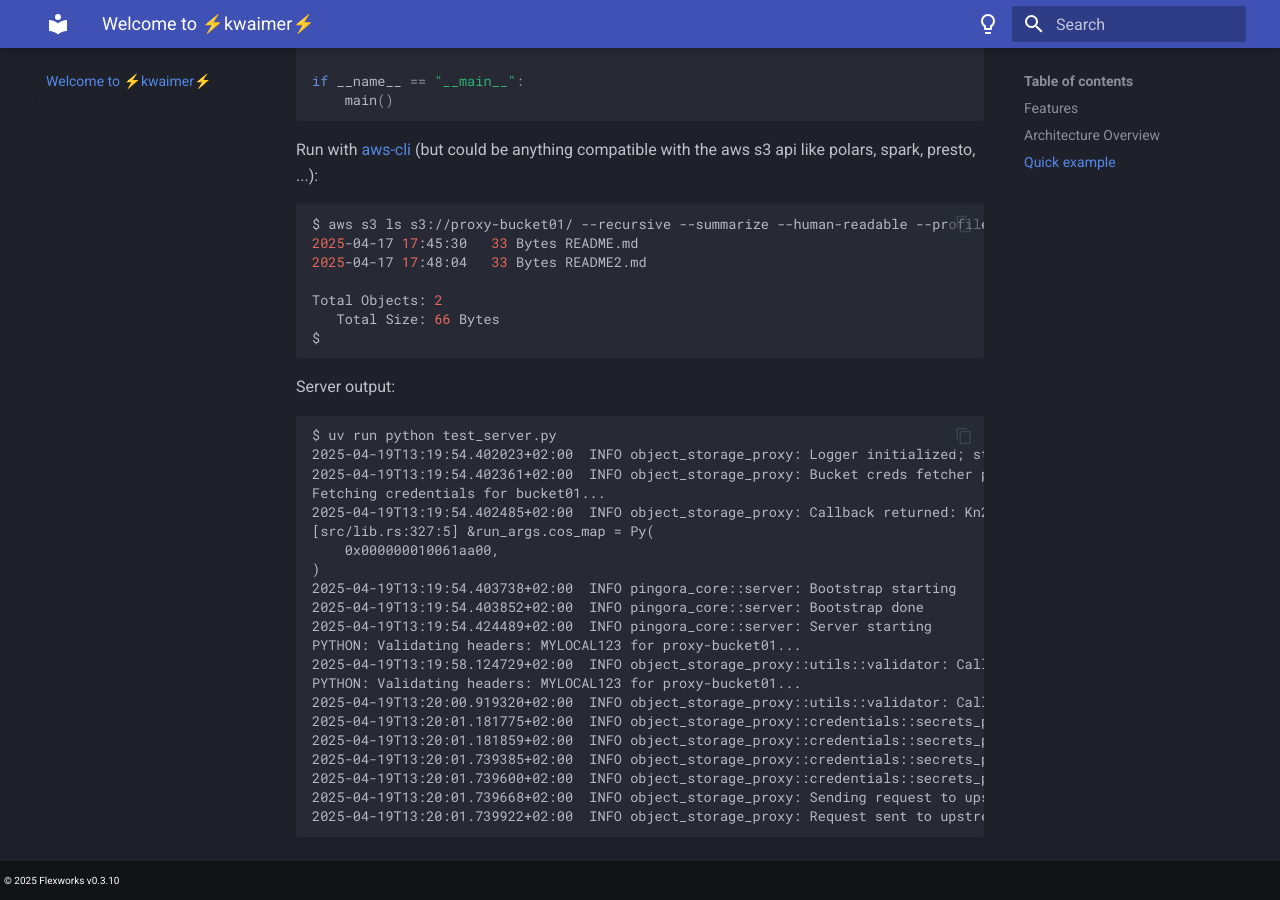
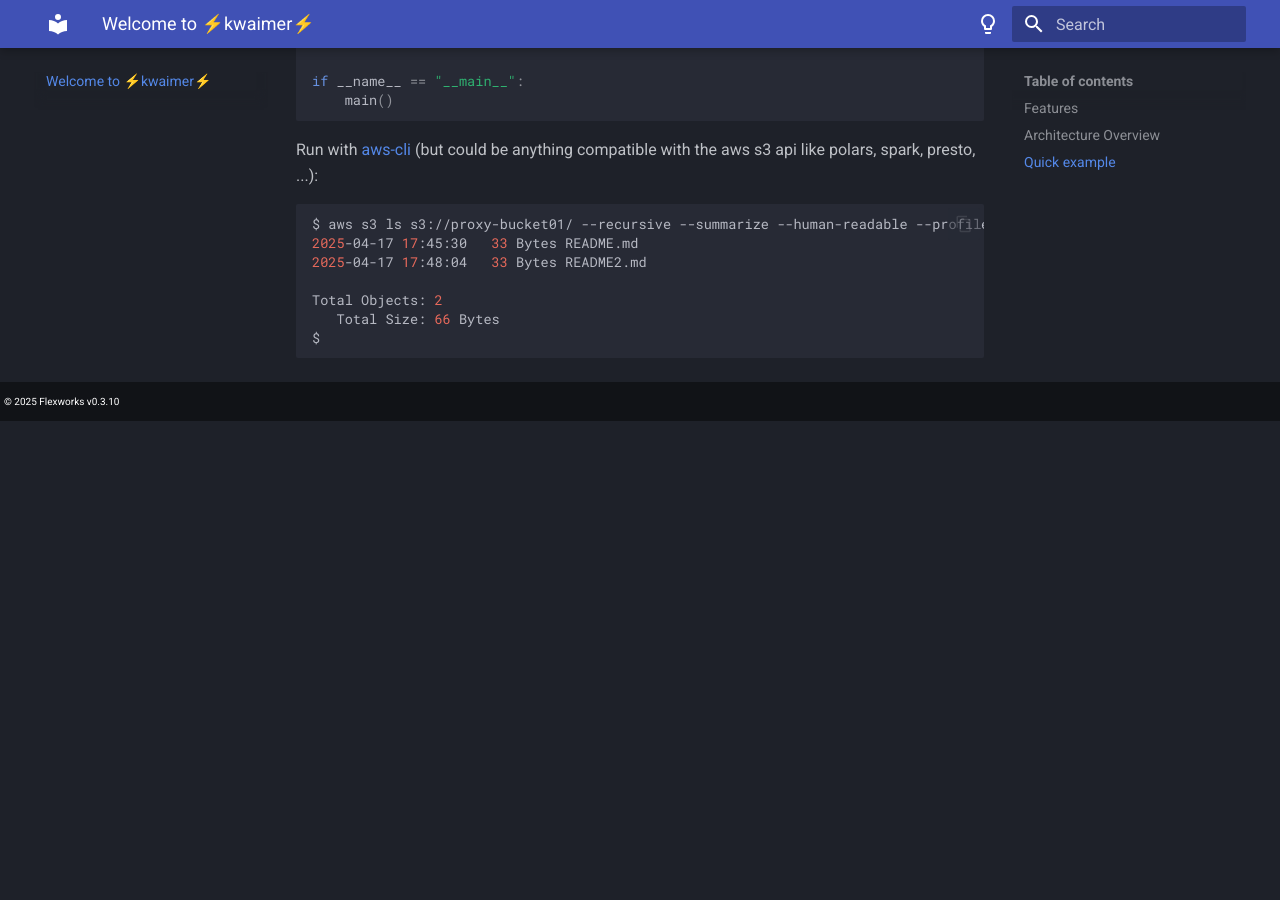
Before and after one commit to flexworks-eu/s4, an MkDocs documentation site: the page built from docs/index.md, in a window 1280 px wide and 900 px high, scrolled down 4781 px. Built offline with MkDocs 1.6.1 and Material for MkDocs 9.7.7, drawn with Linux system fonts in a browser that asks for light colours; after the commit the page ends 5202 px from its top, so only the background shows below that.

Commit message:
doc: remove server output

````diff
--- a/docs/index.md
+++ b/docs/index.md
@@ -215,29 +215,3 @@ Total Objects: 2
    Total Size: 66 Bytes
 $
 ```
-
-Server output:
-
-```log
-$ uv run python test_server.py
-2025-04-19T13:19:54.402023+02:00  INFO object_storage_proxy: Logger initialized; starting server on http port 6190 and https port 8443
-2025-04-19T13:19:54.402361+02:00  INFO object_storage_proxy: Bucket creds fetcher provided: Py(0x100210680)
-Fetching credentials for bucket01...
-2025-04-19T13:19:54.402485+02:00  INFO object_storage_proxy: Callback returned: Kn2t...
-[src/lib.rs:327:5] &run_args.cos_map = Py(
-    0x000000010061aa00,
-)
-2025-04-19T13:19:54.403738+02:00  INFO pingora_core::server: Bootstrap starting
-2025-04-19T13:19:54.403852+02:00  INFO pingora_core::server: Bootstrap done
-2025-04-19T13:19:54.424489+02:00  INFO pingora_core::server: Server starting
-PYTHON: Validating headers: MYLOCAL123 for proxy-bucket01...
-2025-04-19T13:19:58.124729+02:00  INFO object_storage_proxy::utils::validator: Callback returned: false
-PYTHON: Validating headers: MYLOCAL123 for proxy-bucket01...
-2025-04-19T13:20:00.919320+02:00  INFO object_storage_proxy::utils::validator: Callback returned: true
-2025-04-19T13:20:01.181775+02:00  INFO object_storage_proxy::credentials::secrets_proxy: No cached token found for proxy-bucket01, fetching ...
-2025-04-19T13:20:01.181859+02:00  INFO object_storage_proxy::credentials::secrets_proxy: Fetching bearer token for the API key
-2025-04-19T13:20:01.739385+02:00  INFO object_storage_proxy::credentials::secrets_proxy: Received access token
-2025-04-19T13:20:01.739600+02:00  INFO object_storage_proxy::credentials::secrets_proxy: Fetched new token for proxy-bucket01
-2025-04-19T13:20:01.739668+02:00  INFO object_storage_proxy: Sending request to upstream: https://proxy-bucket01.s3.eu-de.cloud-object-storage.appdomain.cloud/?list-type=2&prefix=&encoding-type=url
-2025-04-19T13:20:01.739922+02:00  INFO object_storage_proxy: Request sent to upstream.
-```
````
